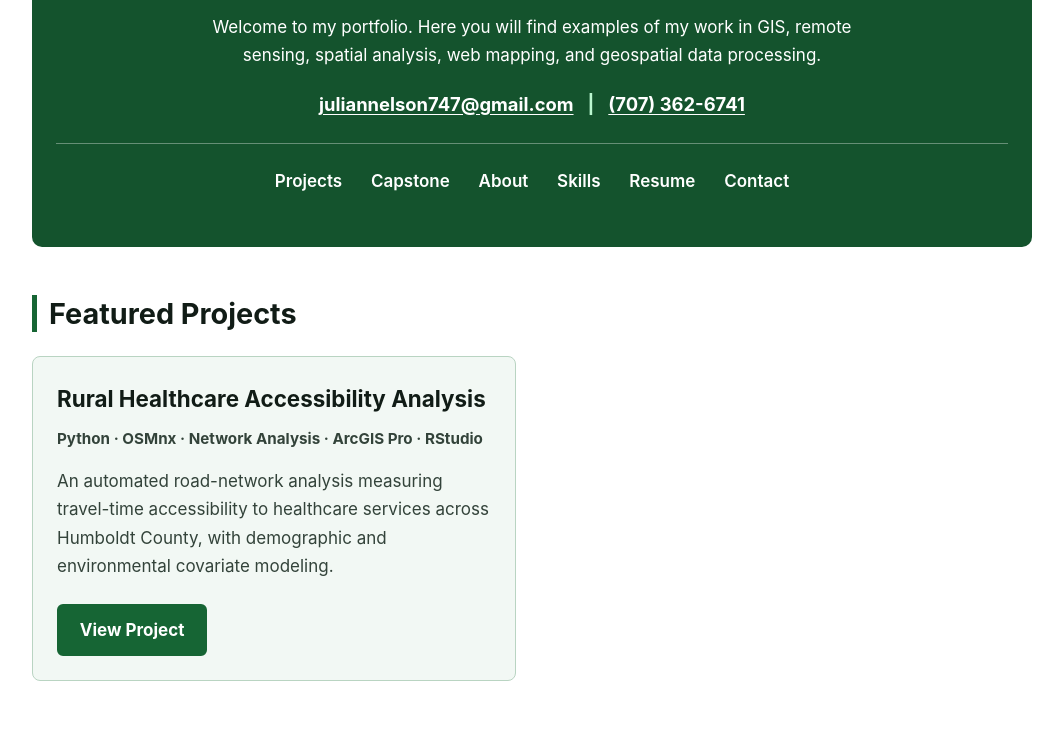
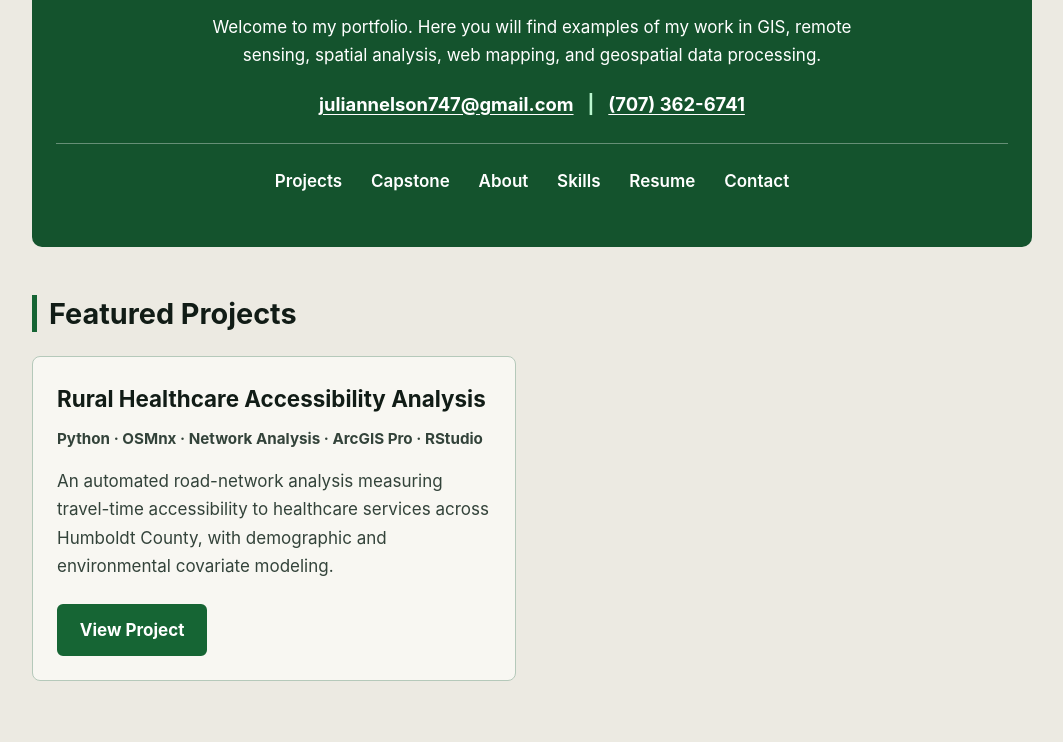
Before and after one commit to juliannelson747-beep/ForPortfolio, a plain HTML site: page index.html in a window 1280 px wide. Shown: the part 163-905 px from the top of the page, without its empty margins (108-1171 px from the left). Drawn offline with Linux system fonts and the light colour scheme.

Commit message:
Update color variables for improved contrast

```diff
--- a/styles.css
+++ b/styles.css
@@ -3,15 +3,15 @@
    (all text/background pairs are WCAG AA or better)
 ========================= */
 :root {
-  --bg-color: #ffffff;
-  --surface: #f2f8f4;
+  --bg-color: #eceae2;       /* warm off-white */
+  --surface: #f8f7f2;        /* cards: slightly lighter than the page */
   --text-main: #111c16;      /* ~17:1 on white */
   --text-muted: #33433a;     /* ~10:1 on white */
   --accent: #166534;         /* ~7:1 on white; white text on it ~7:1 */
   --accent-hover: #14532d;
   --accent-light: #bbf7d0;   /* used only on dark green header */
   --header-bg: #14532d;
-  --border: #b9d4c2;
+  --border: #b5c9ba;
 }
 
 * {
```
